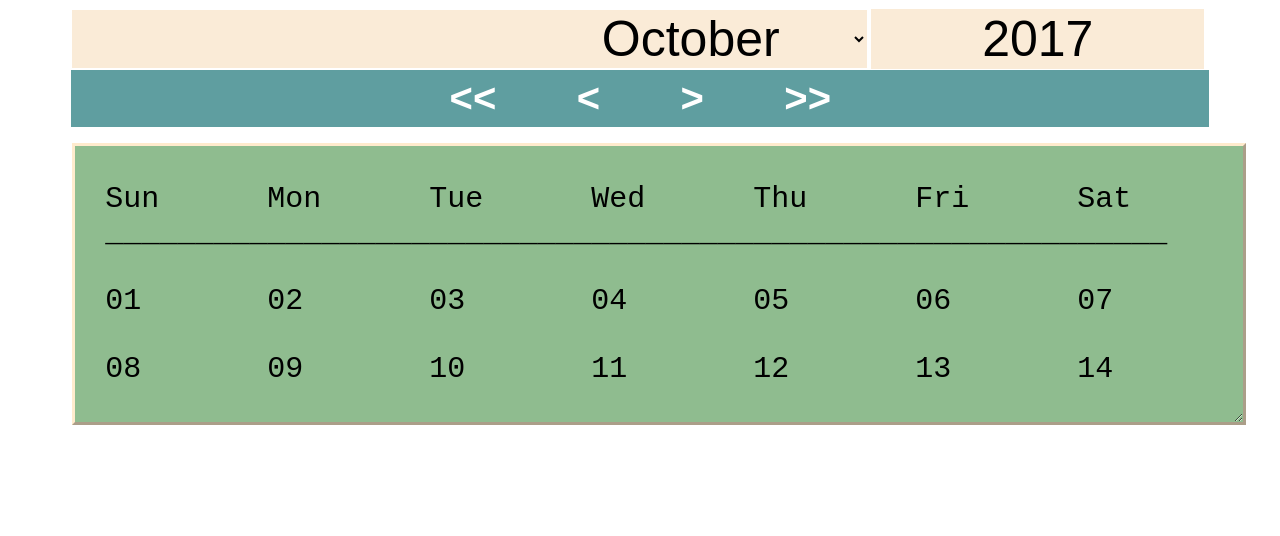
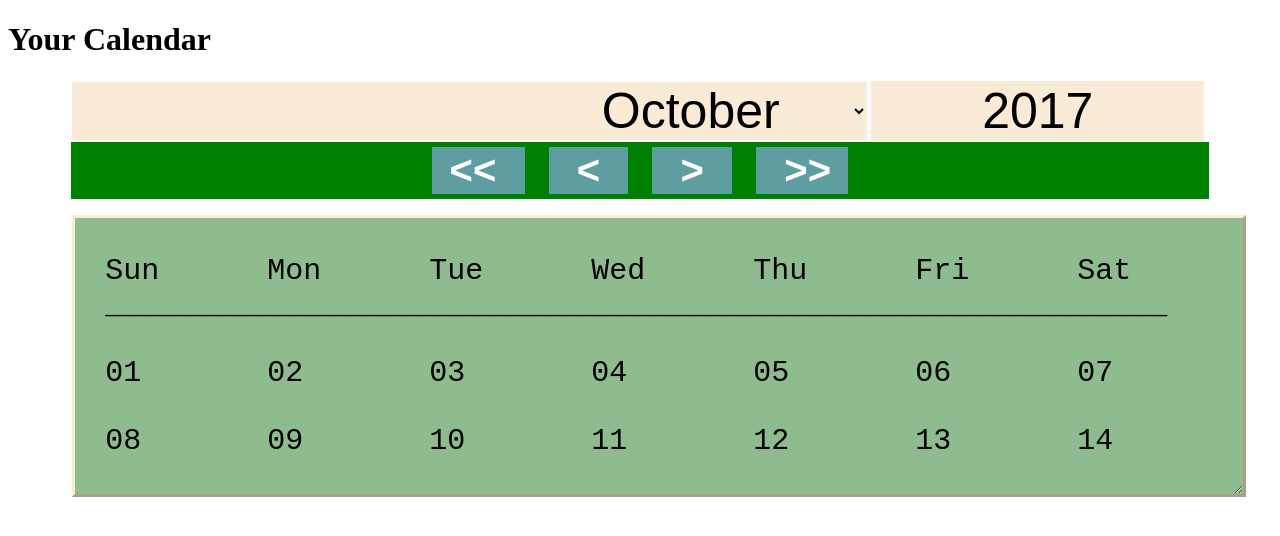
Before and after one commit to tanmayarya/Calander, a plain HTML site: page index.html in a window 1280 px wide. Drawn offline with Linux system fonts and the light colour scheme.

Commit message:
color changed

```diff
--- a/css/style.css
+++ b/css/style.css
@@ -30,7 +30,7 @@ option {
 #navbar {
   padding-left: 30%;
   padding-top: 5px;
-  background-color: cadetblue;
+  background-color: Green;
   padding-bottom: 5px;
 }
 
--- a/index.html
+++ b/index.html
@@ -8,7 +8,7 @@
   <script src="js/function.js"></script>
 
 </head>
-
+<h1>Your Calendar</h1>
 <body onLoad="setToday()">
 
   <form name="calControl" onSubmit="return false;" method="post">
```
